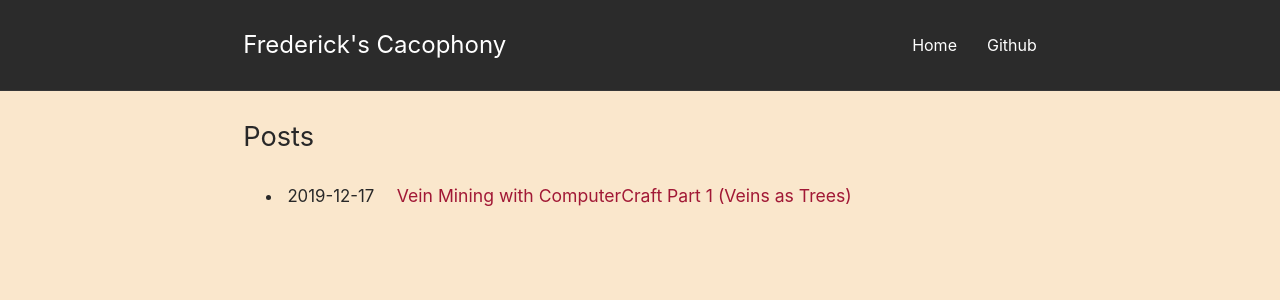
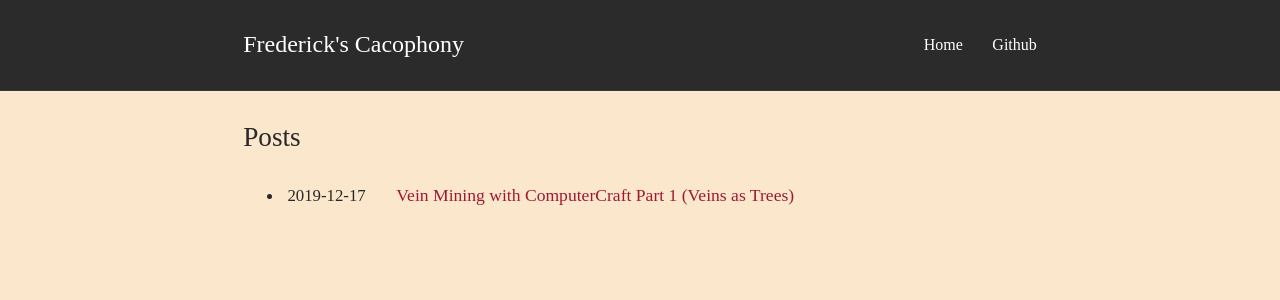
Before and after one commit to fechan/blog, a Jekyll site: the page built from index.html, in a window 1280 px wide. Shown: the top 300 px of the page. Built offline with Jekyll 4.4.1, drawn with Linux system fonts in a browser that asks for light colours; some web fonts are replaced.

Commit message:
Change font to Goudy Bookletter 1911

```diff
--- a/_layouts/default.html
+++ b/_layouts/default.html
@@ -10,6 +10,7 @@
 <link rel="canonical" href="{{ page.url | absolute_url }}">
 <link rel="stylesheet" href="{{ "/assets/css/index.css" | relative_url }}">
 <link rel="stylesheet" href="{{ site.style | default: "theme" | prepend: "/assets/css/" | append: ".css" | relative_url }}">
+<link href="https://fonts.googleapis.com/css?family=Goudy+Bookletter+1911&display=swap" rel="stylesheet">
 {% if site.plugins contains "jekyll-feed" %}<link rel="alternate" type="application/atom+xml" href="{{ "/feed.xml" | relative_url }}" title="{{ site.title }}" />{% endif %}
 {% if page.mathjax or site.mathjax %}
 <link rel="stylesheet" href="{{ "/assets/katex/katex.min.css" | relative_url }}">
--- a/_sass/basic.sass
+++ b/_sass/basic.sass
@@ -1,5 +1,5 @@
 body
-  font-family: -apple-system, BlinkMacSystemFont, "Helvetica Neue", "Segoe UI", "Roboto", sans-serif
+  font-family: 'Goudy Bookletter 1911', serif
   font-size: 16px
   font-size: $font-size
   font-weight: $font-weight
```
